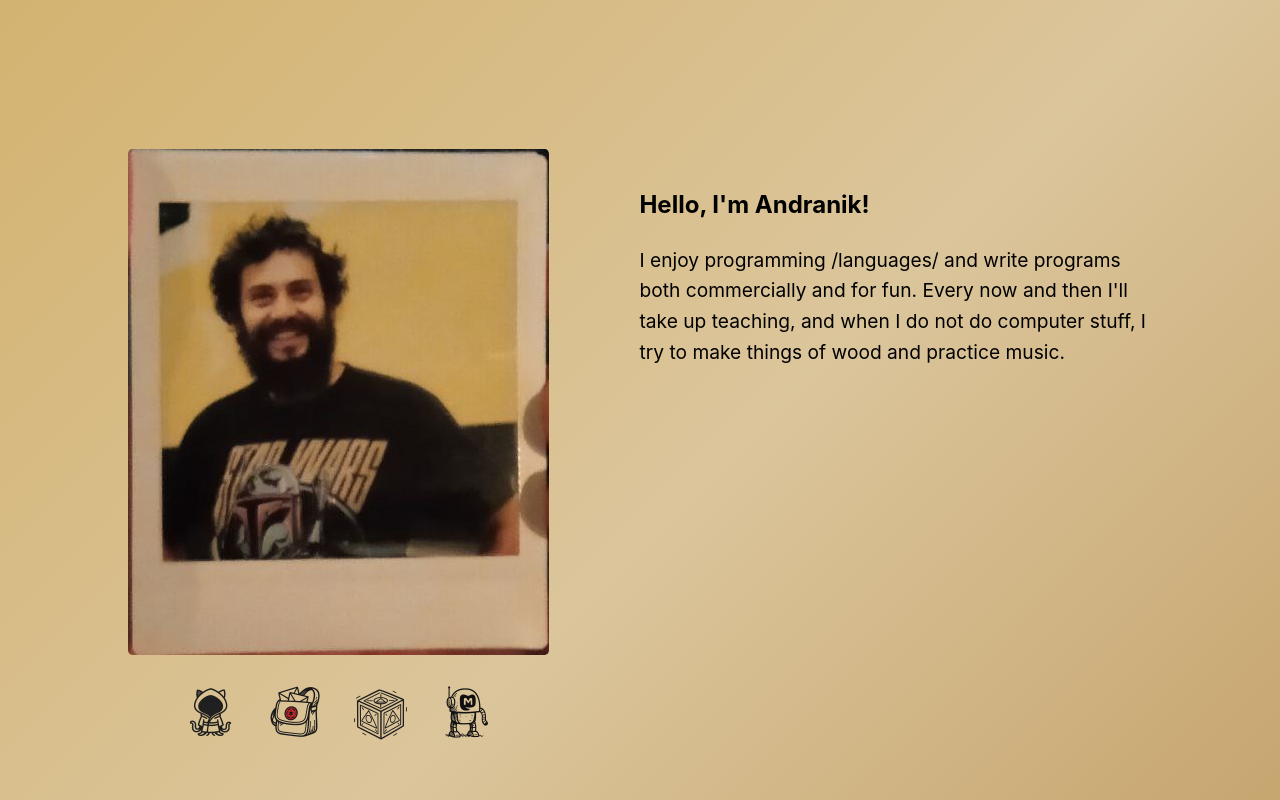
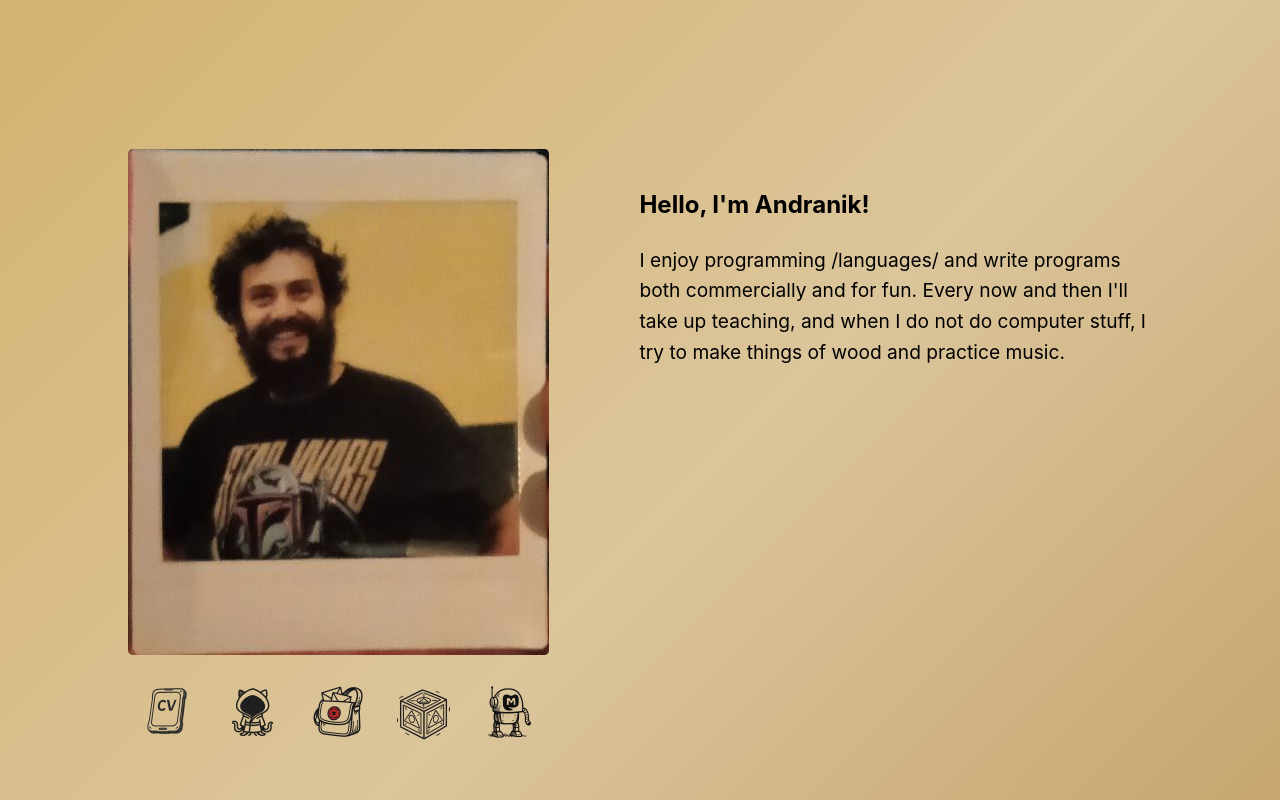
Before and after one commit to amuradyan/resume, a React (Create React App) app in the folder homepage/react/: page / in a window 1280 px wide. Shown: the top 800 px of the page. Built offline with nearby package versions, Linux system fonts and the light colour scheme; the HTML template or start-up script is replaced by a standard one.

Commit message:
:dress: added CV

```diff
--- a/homepage/react/src/App.js
+++ b/homepage/react/src/App.js
@@ -5,7 +5,7 @@
 import Note from './pages/Note';
 import Notes from './pages/Notes';
 
-function Homepage() {
+function App() {
   const [showNotes, setShowNotes] = React.useState(false);
   const [selectedNoteSlug, setSelectedNoteSlug] = React.useState(null);
 
@@ -32,4 +32,4 @@
   );
 }
 
-export default Homepage;
+export default App;
--- a/homepage/react/src/pages/AboutMe.js
+++ b/homepage/react/src/pages/AboutMe.js
@@ -9,6 +9,9 @@
             className="aboutme-photo"
           />
           <div className="aboutme-icons">
+            <a href="/RESUME.pdf" target="_blank" rel="noopener noreferrer" title="CV">
+              <img src="/cv.png" alt="CV" />
+            </a>
             <a href="https://github.com/amuradyan" target="_blank" rel="noopener noreferrer" title="GitHub">
               <img src="/gh.png" alt="GitHub" />
             </a>
```
Also changed, not shown: homepage/react/public/cv.png (added), 1 other file (tests, documents, lock files or other folders).
